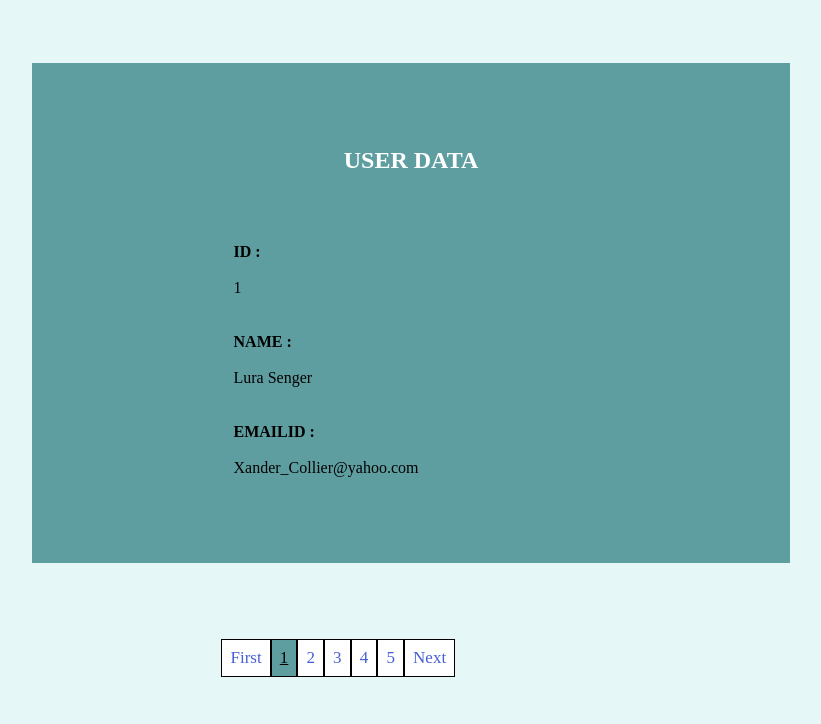
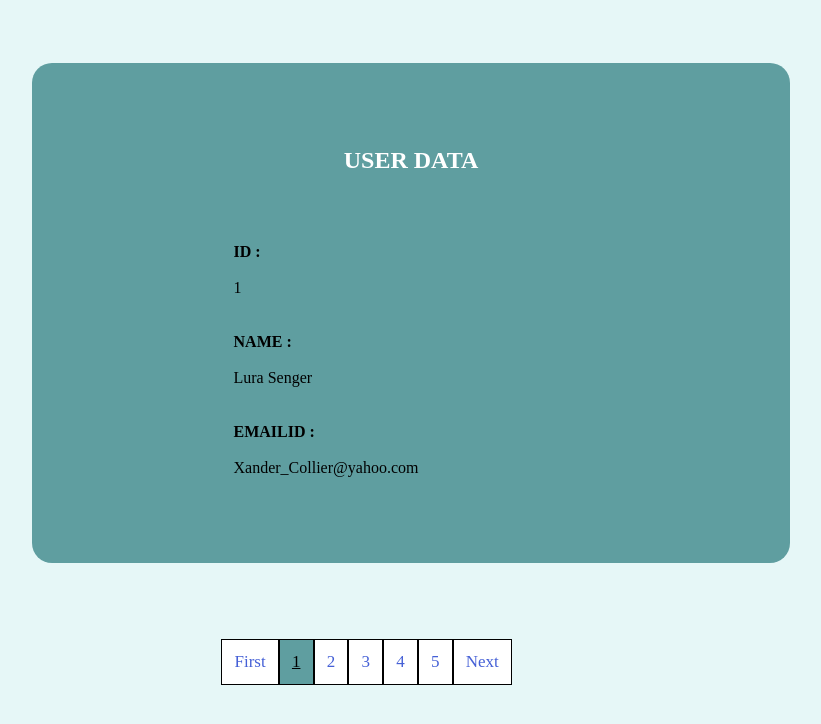
Before and after one commit to inavis/pagination-js, a plain HTML site: page index.html in a window 1280 px wide. Shown: the whole page, without its empty margins (229-1050 px from the left). Drawn offline with Linux system fonts and the light colour scheme; no server answers.

Commit message:
Add files via upload

```diff
--- a/style.css
+++ b/style.css
@@ -6,7 +6,7 @@
 .item{
     border: 1px solid black;
     color: rgb(69, 96, 214);
-    padding: 1%;
+    padding: 1.5%;
     font-size: 17px;
     font-weight: 300;
 }
@@ -27,6 +27,7 @@
     /* text-align: center; */
     padding: 4%;
     color: white;
+    border-radius: 20px;
 }
 #head{
     text-align: center;
```
